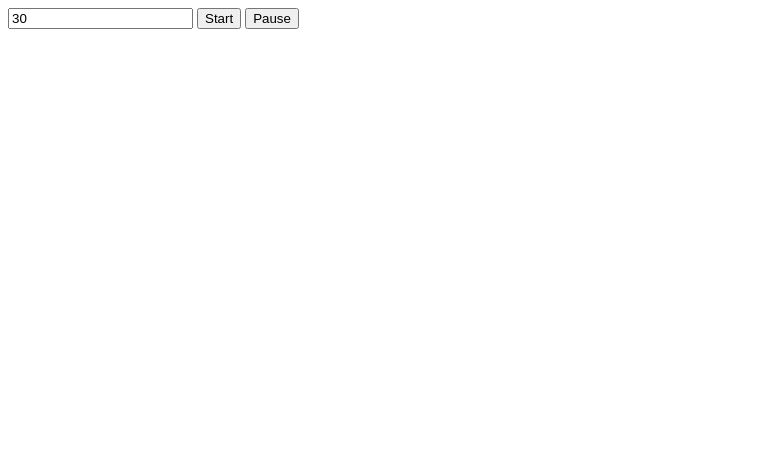
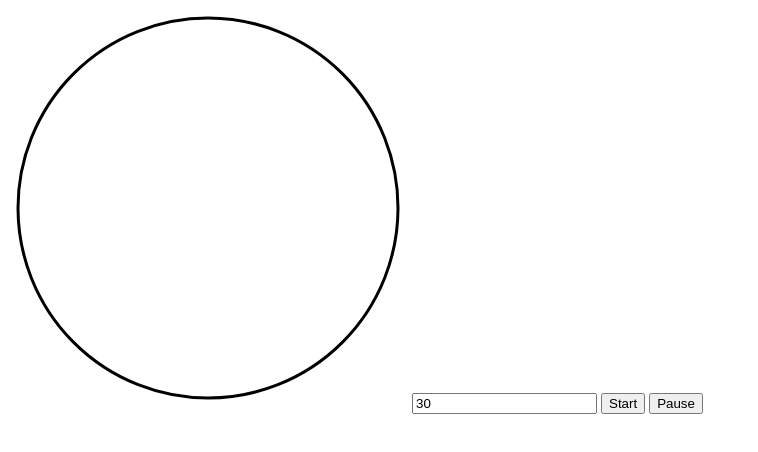
Before and after one commit to diegogallovich/vanilla-javascript-timer, a plain HTML site: page index.html in a window 1280 px wide. Shown: the whole page, without its empty margins (0-758 px from the left). Drawn offline with Linux system fonts and the light colour scheme.

Commit message:
setting up UI ground for circle timer svg countdown animation

```diff
--- a/index.html
+++ b/index.html
@@ -5,6 +5,20 @@
   </head>
   <body>
     <!-- UI -->
+    <svg width="400" height="400">
+      <circle
+        cx="200"
+        cy="200"
+        r="190"
+        fill="none"
+        stroke="black"
+        stroke-width="3"
+        stroke-dasharray="0"
+        stroke-dashoffset="0"
+        transform="rotate(-90 200 200)"
+      />
+    </svg>
+
     <input id="duration" value="30" />
     <button id="start">Start</button>
     <button id="pause">Pause</button>
```
